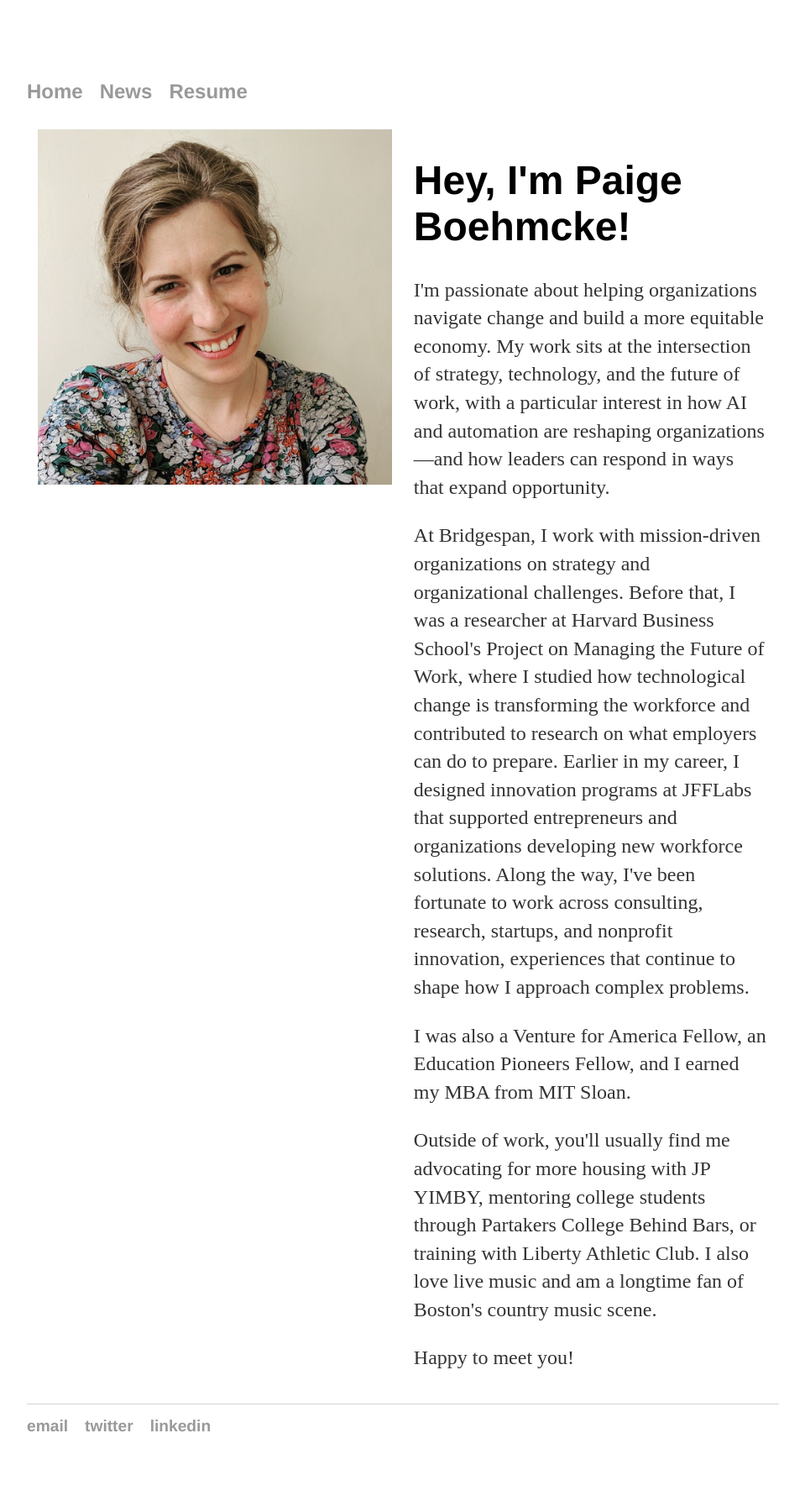
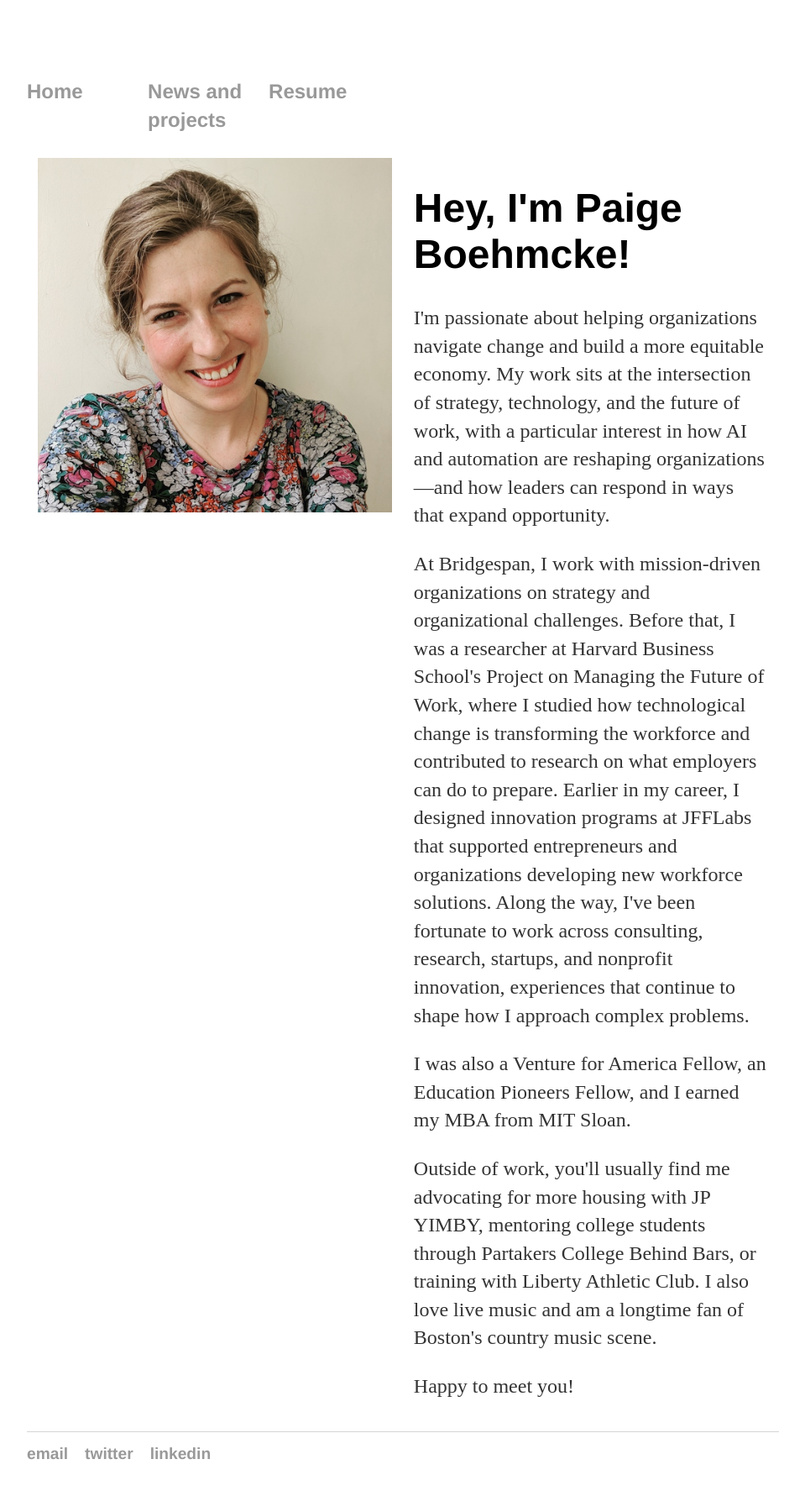
Before and after one commit to paigeboehmcke/paigeboehmcke.github.io, a Jekyll site: the page built from index.html, in a window 1280 px wide. Shown: the whole page at 84% size, without its empty margins (160-1119 px from the left). Built offline with Jekyll 4.4.1, drawn with Linux system fonts in a browser that asks for light colours; before the commit the page ends 1748 px from its top, so only the background shows below that.

Commit message:
Update default.html

```diff
--- a/_layouts/default.html
+++ b/_layouts/default.html
@@ -9,7 +9,7 @@
 			<nav>
 	    		<ul>
 	        		<li><a href="/">Home</a></li>
-		        	<li><a href="/news">News</a></li>
+		        	<li><a href="/news">News and projects</a></li>
 	        		<li><a href="/resume/Boehmcke resume_public.pdf">Resume</a></li>
 				<!--<li><a href="/dataviz">DataViz</a></li>-->
 	        		<!--<li><a href="/blog">Blog</a></li>-->
```
